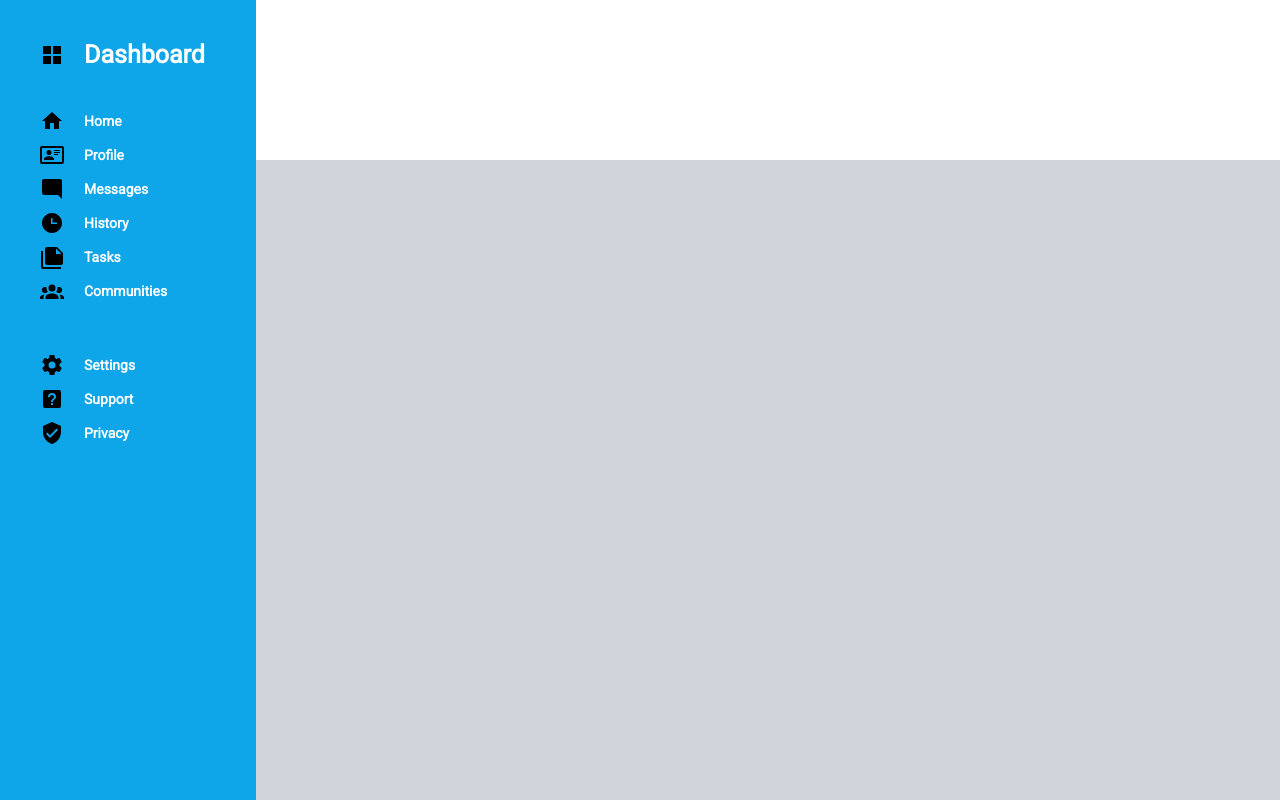
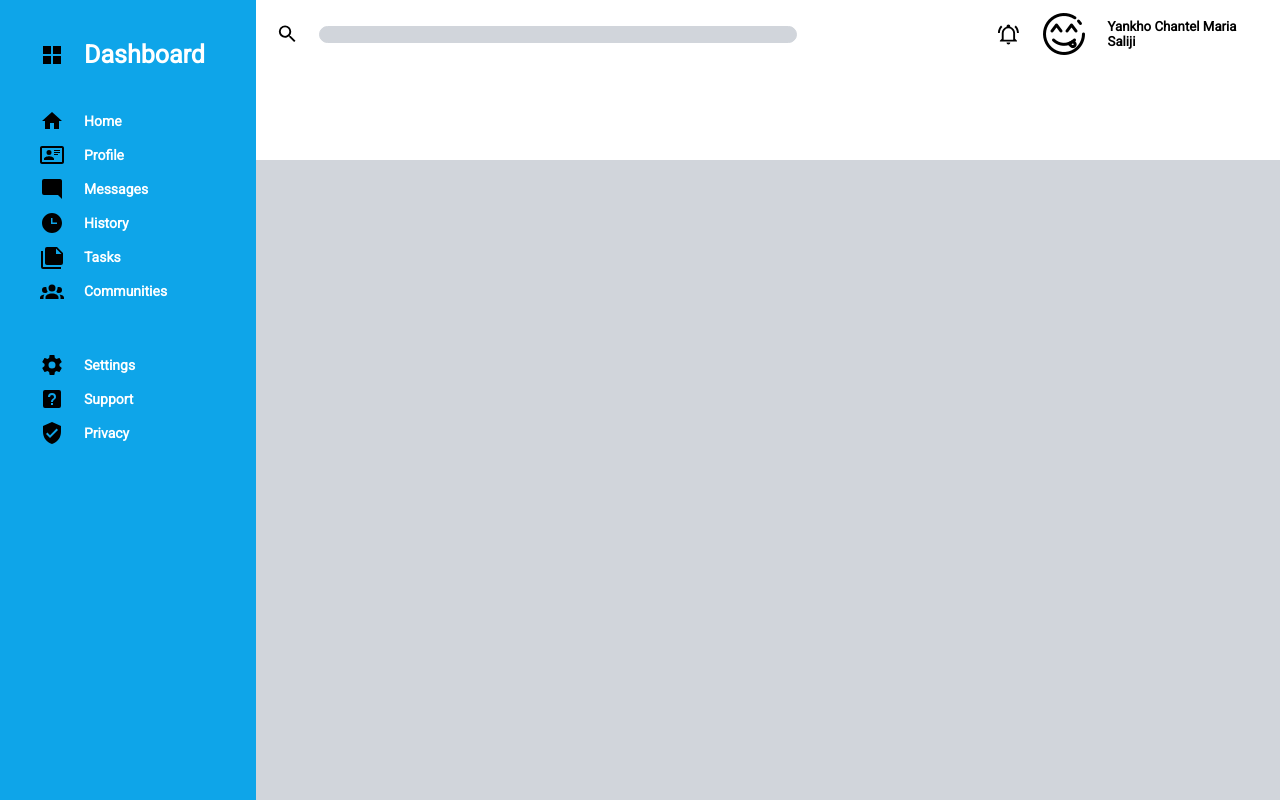
Before and after one commit to 21Saliji/Odin_project_admin_dashboard, a plain HTML site: page admin.html in a window 1280 px wide. Drawn offline with Linux system fonts and the light colour scheme.

Commit message:
improved nav bar

```diff
--- a/admin.html
+++ b/admin.html
@@ -66,7 +66,18 @@
         </div>
         <div class="main">
             <div class="header">
-                <div class="navbar"></div>
+                <div class="navbar">
+
+                    <svg style="width: 24px;height: 24px;" xmlns="http://www.w3.org/2000/svg" viewBox="0 0 24 24"><title>magnify</title>
+                        <path d="M9.5,3A6.5,6.5 0 0,1 16,9.5C16,11.11 15.41,12.59 14.44,13.73L14.71,14H15.5L20.5,19L19,20.5L14,15.5V14.71L13.73,14.44C12.59,15.41 11.11,16 9.5,16A6.5,6.5 0 0,1 3,9.5A6.5,6.5 0 0,1 9.5,3M9.5,5C7,5 5,7 5,9.5C5,12 7,14 9.5,14C12,14 14,12 14,9.5C14,7 12,5 9.5,5Z" /></svg>
+                    <input type="text" class="form-input">
+
+                    <svg style="width: 24px;height: 24px;" xmlns="http://www.w3.org/2000/svg" viewBox="0 0 24 24"><title>bell-ring-outline</title>
+                        <path d="M10,21H14A2,2 0 0,1 12,23A2,2 0 0,1 10,21M21,19V20H3V19L5,17V11C5,7.9 7.03,5.17 10,4.29C10,4.19 10,4.1 10,4A2,2 0 0,1 12,2A2,2 0 0,1 14,4C14,4.1 14,4.19 14,4.29C16.97,5.17 19,7.9 19,11V17L21,19M17,11A5,5 0 0,0 12,6A5,5 0 0,0 7,11V18H17V11M19.75,3.19L18.33,4.61C20.04,6.3 21,8.6 21,11H23C23,8.07 21.84,5.25 19.75,3.19M1,11H3C3,8.6 3.96,6.3 5.67,4.61L4.25,3.19C2.16,5.25 1,8.07 1,11Z" /></svg>
+
+                    <img src="./images/icon.png" alt="Profile picture" width="50px" class="avatarNavbar">
+                    <h5>Yankho Chantel Maria Saliji</h5>
+                </div>
                 <div class="welcome"></div>
             </div>
             <div class="content"></div>
--- a/styles.css
+++ b/styles.css
@@ -63,6 +63,34 @@ body{
 
 .header{
     background-color: white;
+    display: flex;
+    flex-direction: column;
+
+}
+
+.navbar{
+    display: flex;
+    flex-direction: row;
+    align-items: center;
+    justify-content: space-around;
+    margin: 10px 20px;
+}
+
+.form-input{
+    width: 500px;
+    background-color: #d1d5db;
+    border-radius: 10px;
+    border: 1px solid #d1d5db;
+    margin-left: 20px;
+    margin-right: 200px;
+
+}
+
+.avatarNavbar{
+    margin: 0 20px;
+}
+
+.welcome{
 
 }
 
```
Also changed, not shown: images/icon.png (added).
